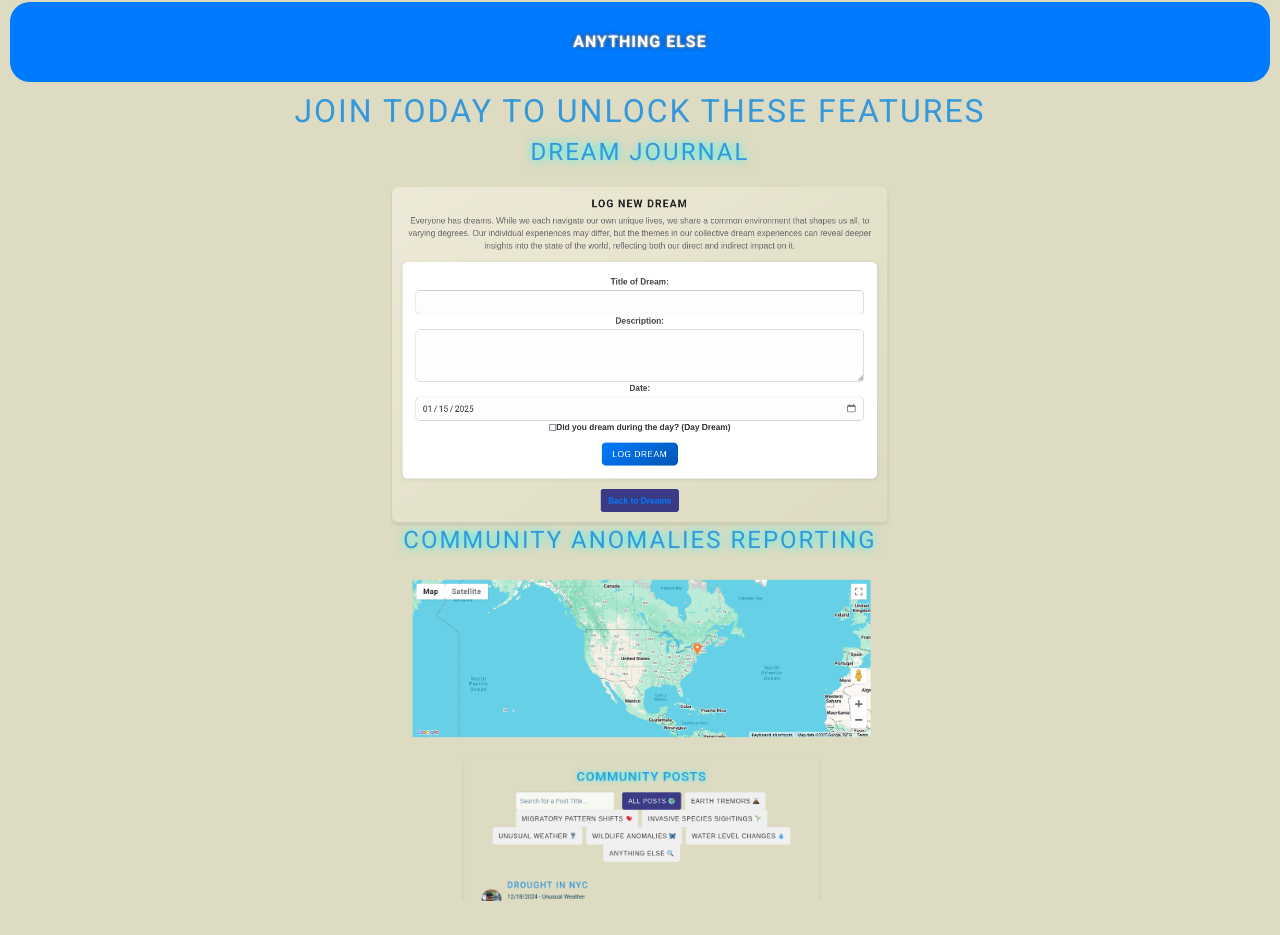
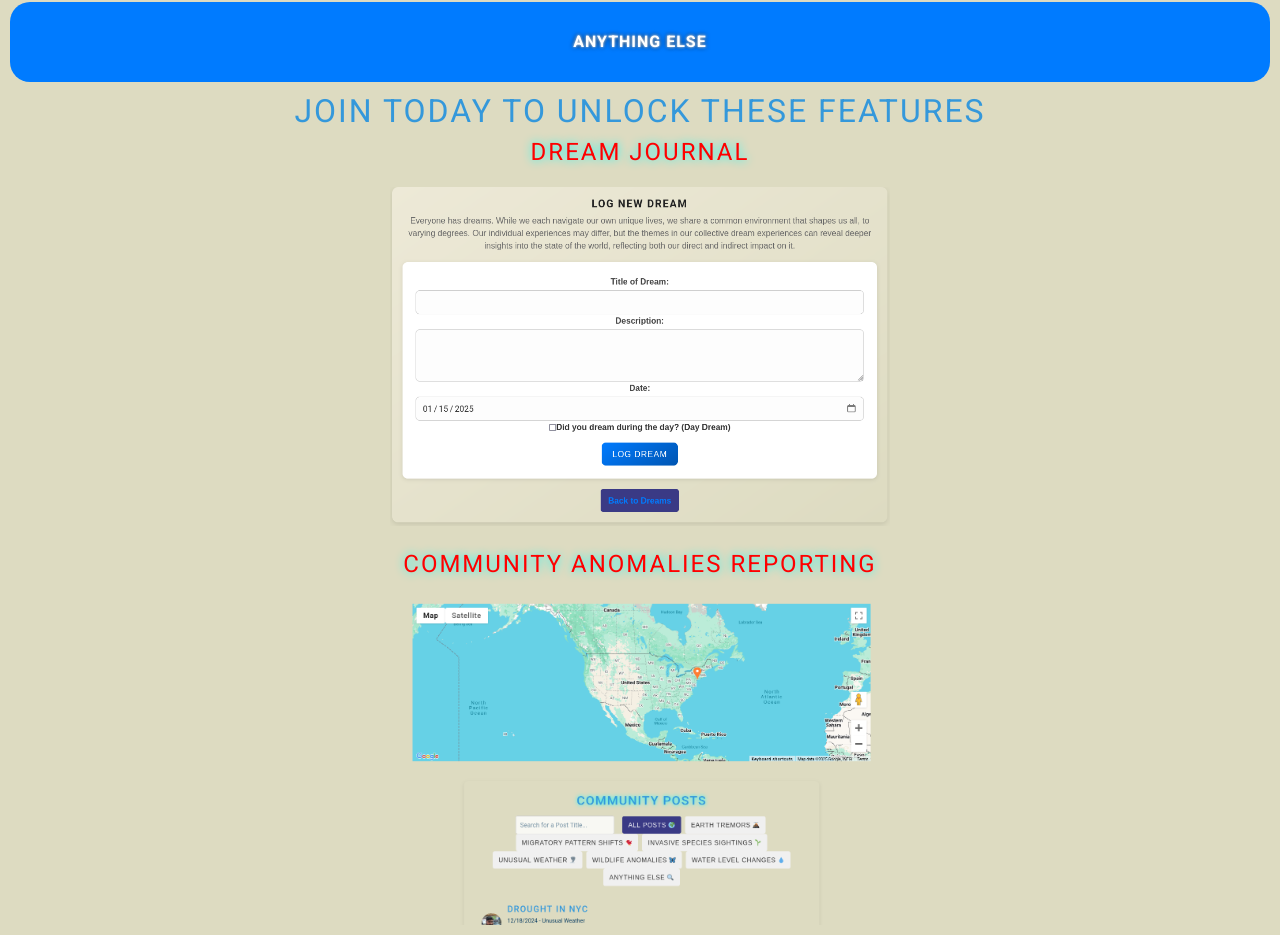
Before and after one commit to SharukhGV/emergency-response-frontend, a React (Vite) app: page / in a window 1280 px wide. Shown: the part 936-1871 px from the top of the page. Built offline with nearby package versions, Linux system fonts and the light colour scheme; no server answers.

Commit message:
heading changes

```diff
--- a/src/components/GeoAstroEvents/MeteorShowers.jsx
+++ b/src/components/GeoAstroEvents/MeteorShowers.jsx
@@ -49,8 +49,8 @@ function MeteorShowers() {
         {/* ON BUTTON CLICK, SHOW METEOR SHOWERS WITHIN THREE MONTHS */}
 
         <br></br>
-        <h1 ><strong>Upcoming Showers</strong></h1>
-        <h3 >Current and Next Two Months</h3>
+        <h4 ><strong>Upcoming Showers</strong></h4>
+        <h5 >Current and Next Two Months</h5>
 
         <br></br> <div >{filterDateMeteors.length > 0 ? <div>{filterDateMeteors.map(meteor => {
           return (
--- a/src/components/Planets/PlanetsVisible.jsx
+++ b/src/components/Planets/PlanetsVisible.jsx
@@ -75,11 +75,12 @@ function PlanetsVisible() {
     else {
       return (
         <><br></br>
+        <br></br>
           <div className="visiblePlanets">
 
-            <h1><strong>Visible Celestial Bodies</strong></h1>
+            <h4><strong>Visible Celestial Bodies</strong></h4>
             <div style={{maxWidth:"500px",margin:"auto"}}>
-            <fieldset style={{ border: "solid", margin: "30px" }}>
+            <fieldset style={{ border: "solid", margin: "30px", borderRadius:"10px" }}>
               <legend style={{ backgroundColor: "darkred", color: "white" }}>Your Geolocation: Enabled</legend>
               <p style={{ color: "gray", fontSize: "13px" }}>Latitude: {latitude}</p>
               <p style={{ color: "gray", fontSize: "13px" }}>Longitude: {longitude}</p></fieldset>
--- a/src/pages/Home.jsx
+++ b/src/pages/Home.jsx
@@ -128,10 +128,11 @@ export default function Home({ setEmergencyType, loginUsername, accessToken, tog
           {!loginUsername ? <> <h2>JOIN TODAY TO UNLOCK THESE FEATURES</h2>
 
             <div>
-              <h3>Dream Journal</h3>
+              <h3 style={{color:"red"}}>Dream Journal</h3>
               <img className="picturespages"  src={dreamssection} />
               <br></br>
-              <h3>Community Anomalies Reporting</h3>
+              <br></br>
+              <h3  style={{color:"red"}}>Community Anomalies Reporting</h3>
               <img className="picturespages" src={communityposts} />
             </div></>
             : null}
```
